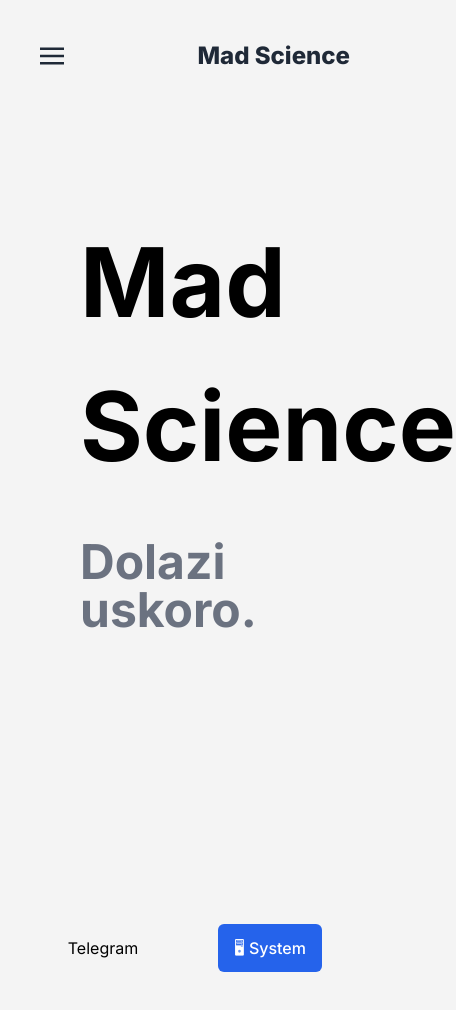
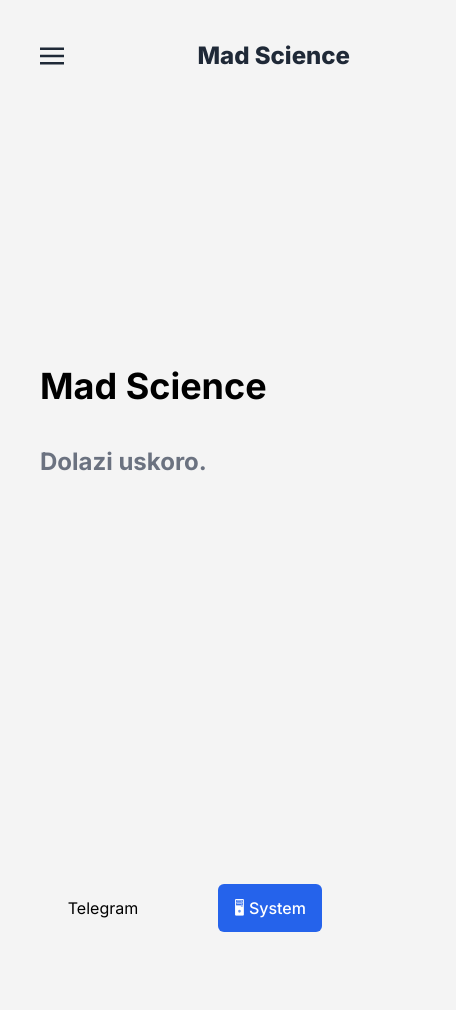
Before and after one commit to faustatwork/mad-science-website, a Next.js app: page / in a window 390 px wide. Shown: the top 1010 px of the page, 456 px wide, since content can reach past the window. After the commit the page ends 972 px from the top, so only its background shows below. Built offline with nearby package versions, Linux system fonts and the light colour scheme.

Commit message:
fix(footer, index): add breakpoints

```diff
--- a/components/Footer.tsx
+++ b/components/Footer.tsx
@@ -10,7 +10,7 @@ const Footer = () => {
 
   return (
     <>
-      <footer className="flex h-fit w-full flex-row flex-wrap items-center justify-center gap-20 py-20 px-16 text-black dark:text-white">
+      <footer className="flex h-fit w-full flex-row flex-wrap items-center justify-center gap-20 py-20 px-16 text-black dark:text-white sm:p-10">
         {footerLinks}
         <SwitchTheme />
       </footer>
--- a/pages/index.tsx
+++ b/pages/index.tsx
@@ -20,11 +20,13 @@ const Index: NextPage = () => {
       </Head>
       <Navbar />
       <header>
-        <div className="flex h-screen w-full flex-col items-start justify-center gap-10 px-40 text-start sm:px-20">
-          <h1 className="text-[6rem] font-bold text-black dark:text-white">
+        <div className="flex h-screen w-full flex-col items-start justify-center gap-10 px-40 text-start sm:px-10">
+          <h1 className="text-[6rem] font-bold text-black dark:text-white sm:text-4xl">
             Mad Science
           </h1>
-          <p className="text-5xl font-bold text-gray-500">Dolazi uskoro.</p>
+          <p className="text-5xl font-bold text-gray-500 sm:text-2xl">
+            Dolazi uskoro.
+          </p>
         </div>
       </header>
       <main className="flex flex-col items-center justify-center gap-20 px-20">
```
